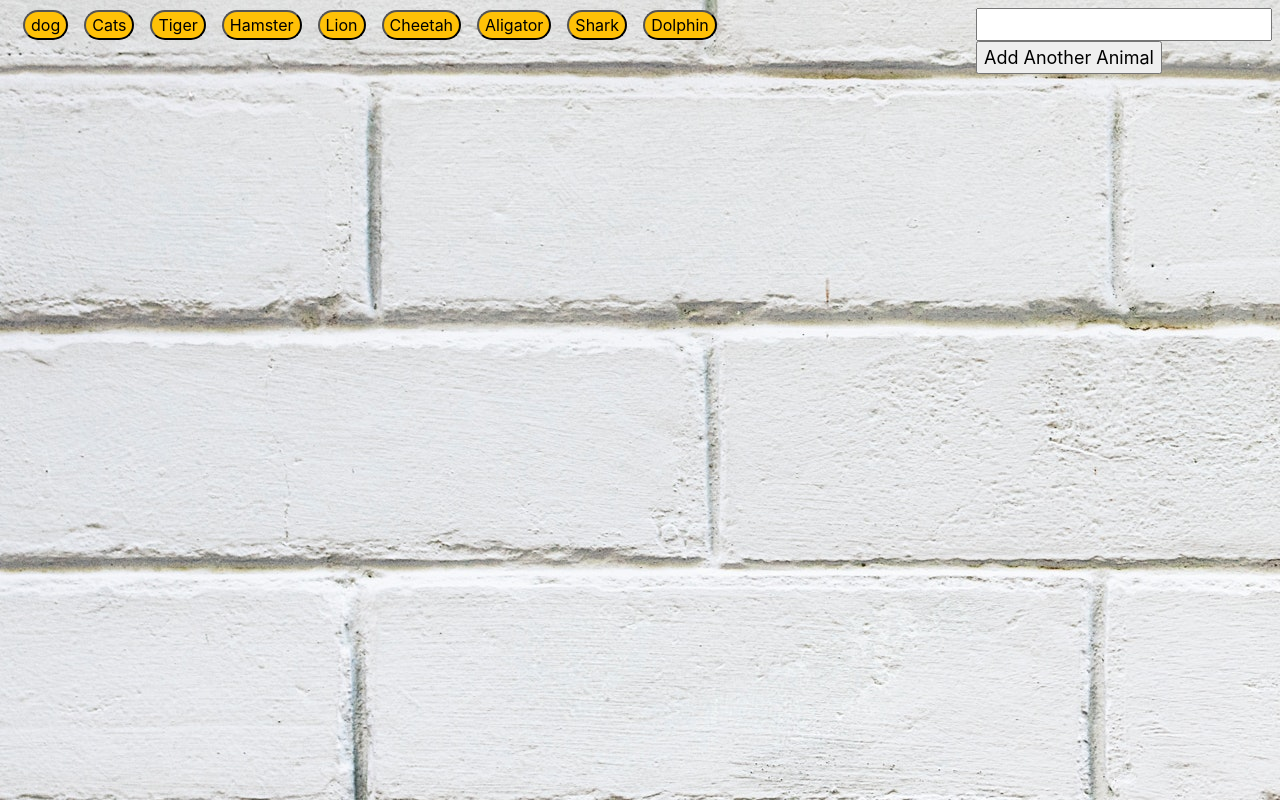
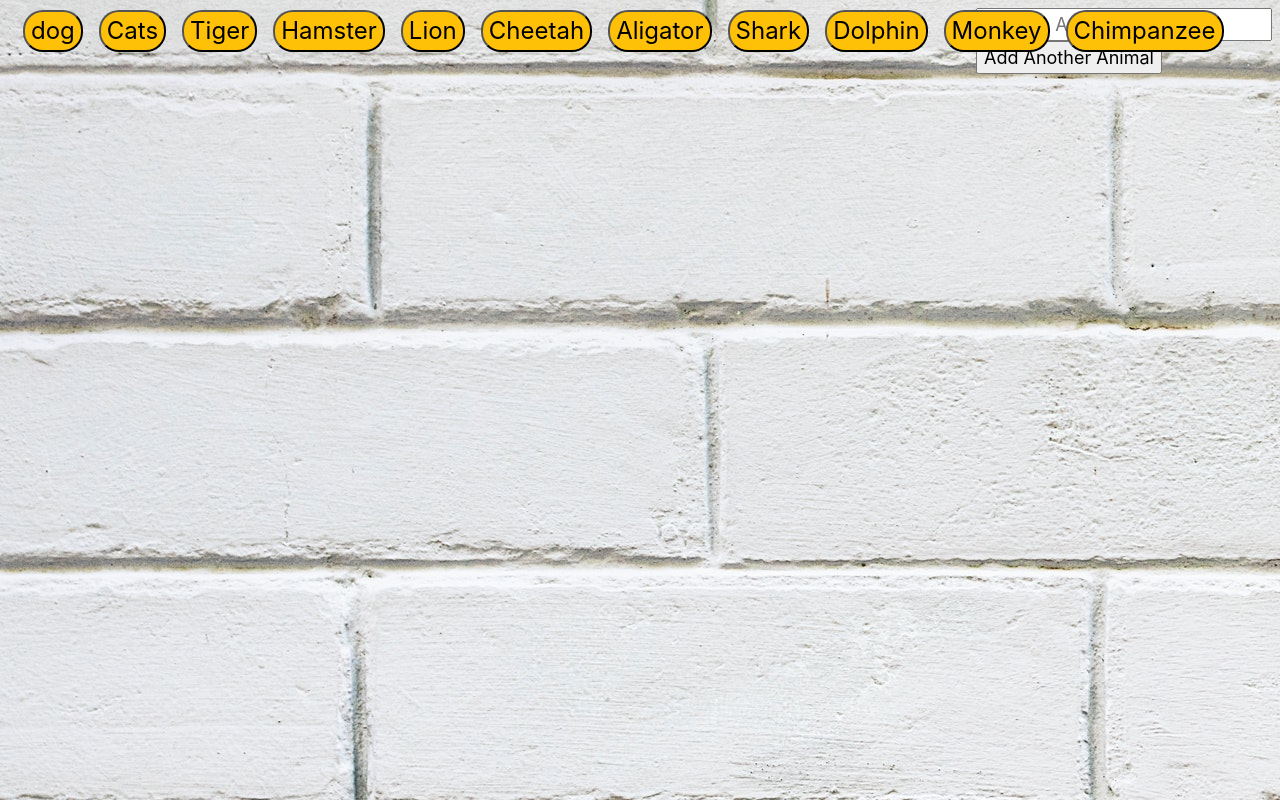
Before and after one commit to kanwarb/GifTastic, a plain HTML site: page index.html in a window 1280 px wide. Shown: the top 800 px of the page. Drawn offline with nearby package versions, Linux system fonts and the light colour scheme.

Commit message:
change fonts and add Rating as title

```diff
--- a/assets/css/custom.css
+++ b/assets/css/custom.css
@@ -62,3 +62,12 @@ div{
     border-width: 10px;
 
 }
+
+h5
+{
+    font-size: x-large;
+}
+
+.btn-fonts{
+    font-size: x-large;
+}
--- a/assets/javascript/app.js
+++ b/assets/javascript/app.js
@@ -1,4 +1,4 @@
-var animalArr = ['dog', 'Cats', 'Tiger', 'Hamster', 'Lion', 'Cheetah', 'Aligator', 'Shark', 'Dolphin'];
+var animalArr = ['dog', 'Cats', 'Tiger', 'Hamster', 'Lion', 'Cheetah', 'Aligator', 'Shark', 'Dolphin','Monkey','Chimpanzee'];
 var addAnimal='';
 
 
@@ -23,10 +23,10 @@ function showAnimal() {
 
             var cardDiv = $("<div>");
             var cardDivId = 'animals-div' + index;
-            cardDiv.addClass("animalclass p-4");
+            cardDiv.addClass("animalclass card-inverse card-title p-4");
             cardDiv.attr("id", cardDivId);
             // Append one image to per div
-            $(cardDiv).append("<img  id=" + index + " class='img-thumbnail img-state img-click p-2' src=" + items.images.fixed_width_small_still.url + " data-status='still'" + " data-animate=" + items.images.fixed_width_small.url + " data-still=" + items.images.fixed_width_small_still.url + ">");
+            $(cardDiv).append("<div class='card-body'> <h5> Rating-" + items.rating + "</h5> <img  id=" + index + " class='card-img-top img-thumbnail  img-state img-click p-2' src=" + items.images.fixed_width_small_still.url + " data-status='still'" + " data-animate=" + items.images.fixed_width_small.url + " data-still=" + items.images.fixed_width_small_still.url + "></div>");
             // append the Div to the Parent Div
             $(outerDiv).append(cardDiv);
         });
@@ -61,7 +61,7 @@ function renderButtons() {
     for (i = 0; i < animalArr.length; i++) {
        // $(buttonDiv).append("<button class='xyz anim-button bg-warning  m-2' id=" + animalArr[i] + " data-name=" + animalArr[i] + ">" + animalArr[i] + "</button>");
        var newButton = $("<button>");
-       newButton.addClass("xyz anim-button bg-warning  m-2 ");
+       newButton.addClass("xyz anim-button btn-fonts bg-warning  m-2 ");
        newButton.attr("data-name", animalArr[i]);
        newButton.text(animalArr[i]);
        $(buttonDiv).append(newButton);
--- a/index.html
+++ b/index.html
@@ -18,10 +18,10 @@
     <header class="mx-auto p-2" style="float:right">
         <div id="add-animal-div">
             <form id="add-animal-form">
-                <input type="text" id="input-animal"><br>
+                <input type="text" id="input-animal" placeholder="Enter an Animal"><br>
 
                 <!-- Button triggers new movie to be added -->
-               <strong> <input id="add-animal" type="submit" value="Add Another Animal"></strong>
+               <input id="add-animal" type="submit" value="Add Another Animal">
             </form>
         </div>
     </header>
```
